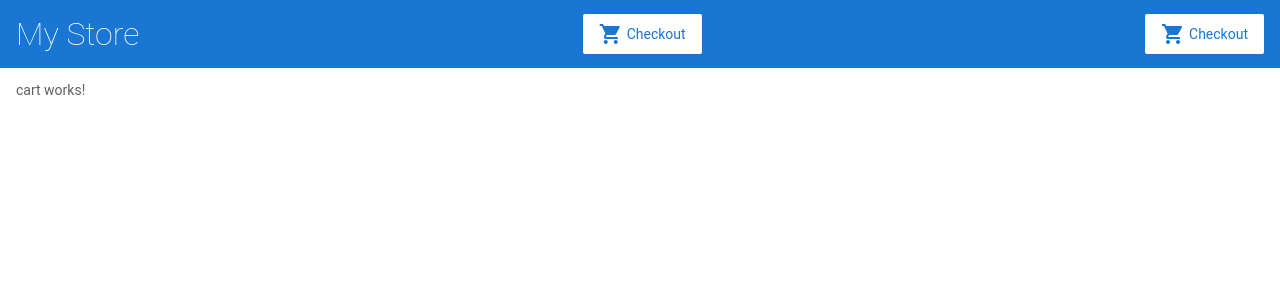
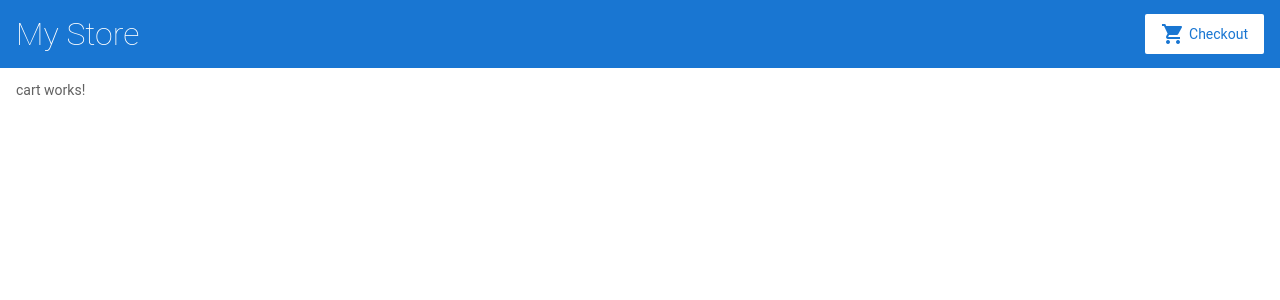
Before and after one commit to vladimir-stetsenko/angular-ykz2uj, an Angular app: page /cart in a window 1280 px wide. Shown: the top 300 px of the page. Built offline with nearby package versions, Linux system fonts and the light colour scheme.

Commit message:
1 file modified

```diff
--- a/src/app/top-bar/top-bar.component.html
+++ b/src/app/top-bar/top-bar.component.html
@@ -1,10 +1,6 @@
 <a [routerLink]="['/']">
   <h1>My Store</h1>
 </a>
-
-<a class="button fancy-button"
-  ><i class="material-icons">shopping_cart</i>Checkout</a
->
 
 <a routerLink="/cart" class="button fancy-button">
   <i class="material-icons">shopping_cart</i>Checkout
```
